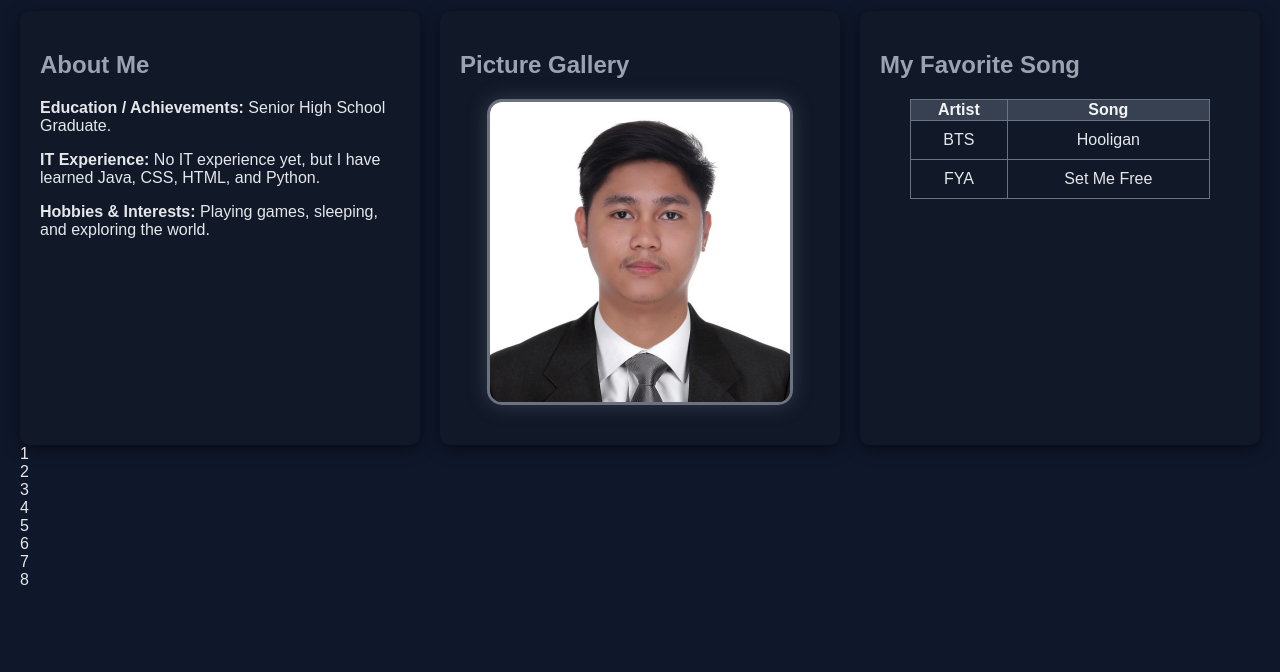
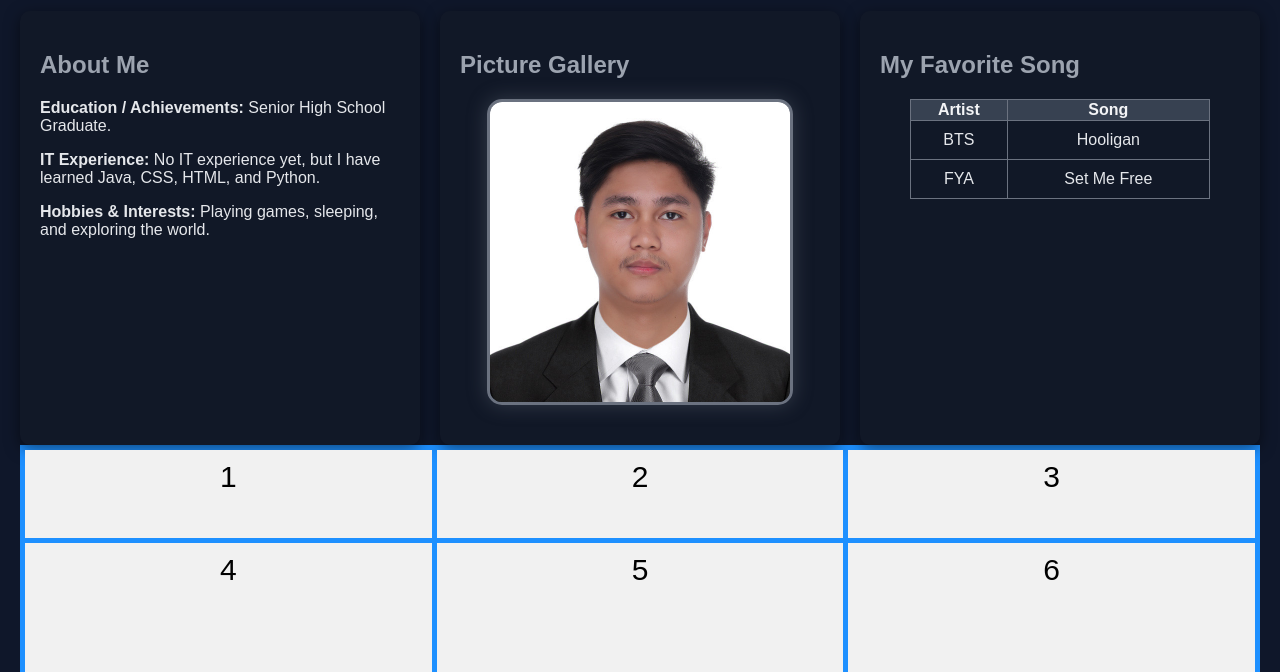
Before and after one commit to Jmonses/webprog-CF251-html-lessons, a plain HTML site: page introduction/index.html in a window 1280 px wide. Shown: the part 128-800 px from the top of the page. Drawn offline with Linux system fonts and the light colour scheme.

Commit message:
Update index.html

```diff
--- a/introduction/index.html
+++ b/introduction/index.html
@@ -3,7 +3,7 @@
 <head>
     <title>Personal Profile Web Page</title>
     <link rel="stylesheet" href="css/style.css">
-    <link rel="stylesheet" href="css/grid">
+    <link rel="stylesheet" href="css/grid.css">
 </head>
 <body>
 
```
